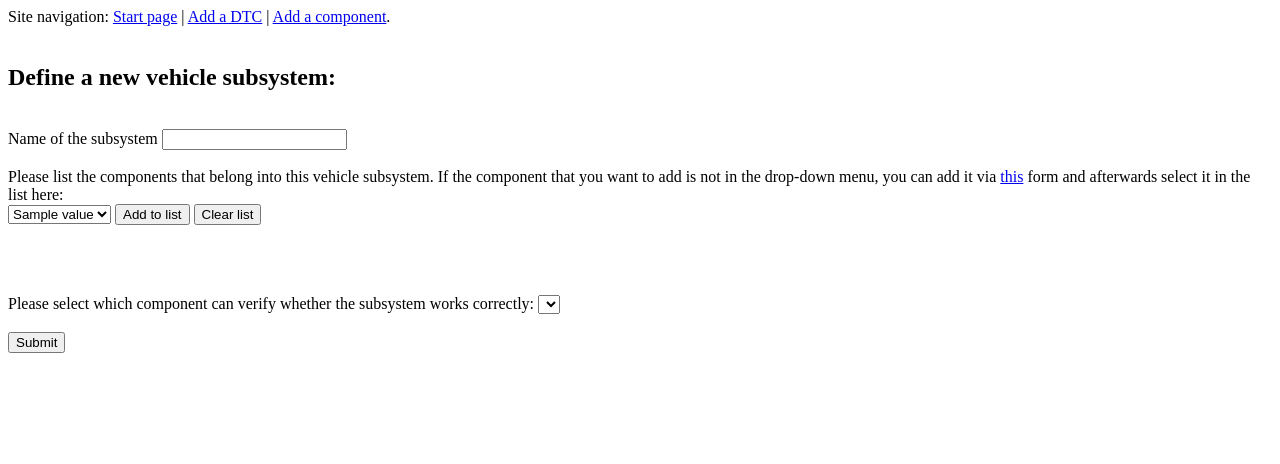
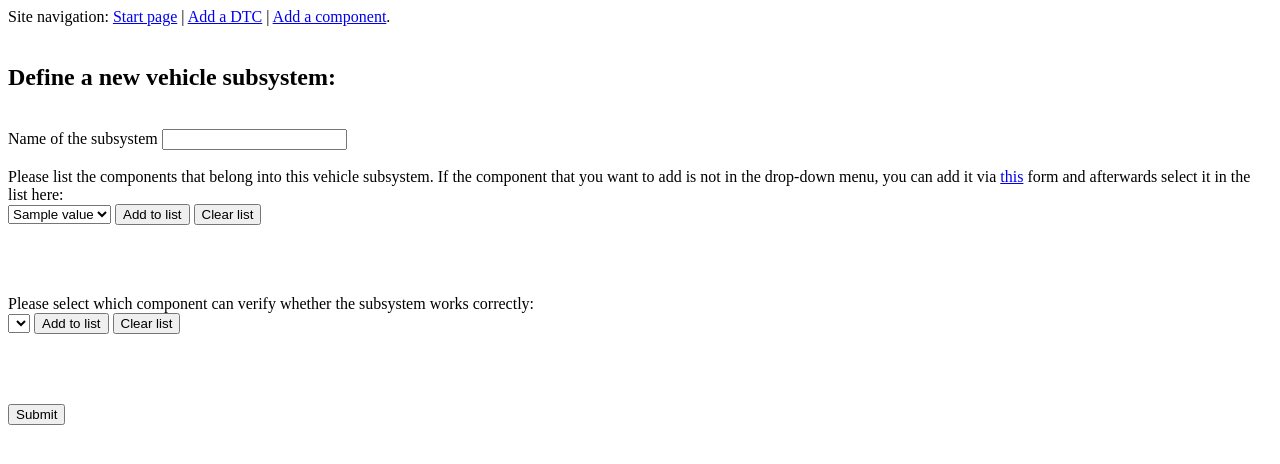
Before and after one commit to tbohne/obd_ontology, a Flask app: page /subsystem_form in a window 1280 px wide. Shown: the top 464 px of the page. Run offline with Flask 2, Linux system fonts and the light colour scheme; a database or web service that is not in the repository returns one stand-in record (values such as "Sample title"); data that the repository does not hold is empty; some libraries are stand-ins or nearby versions.

Commit message:
check for mandatory list entries and duplicate list entries, and allow multiple verifying components per subsystem

```diff
--- a/obd_ontology/app.py
+++ b/obd_ontology/app.py
@@ -11,7 +11,7 @@
 from obd_ontology.dtc_knowledge import DTCKnowledge
 from obd_ontology.knowledge_graph_query_tool import KnowledgeGraphQueryTool
 
-app = Flask(__name__, template_folder=os.path.abspath(os.path.join(os.path.dirname( __file__ ), '..', 'templates')))
+app = Flask(__name__, template_folder=os.path.abspath(os.path.join(os.path.dirname(__file__), '..', 'templates')))
 app.debug = True
 app.config['SECRET_KEY'] = os.getenv('SECRET_KEY', 'for dev')
 app.app_context()
@@ -100,7 +100,11 @@
 
     clear_components = SubmitField("Clear list")
 
-    verified_by = SelectField("component", choices=kg_query_tool.query_all_component_instances())
+    verifying_components = SelectField("component", choices=kg_query_tool.query_all_component_instances())
+
+    verifying_components_submit = SubmitField("Add to list")
+
+    clear_verifying_components = SubmitField("Clear list")
 
     final_submit = SubmitField("Submit")
 
@@ -167,7 +171,7 @@
     expert_knowledge_enhancer.fuseki_connection.extend_knowledge_graph(fact_list)
 
 
-def add_subsystem_to_knowledge_graph(vehicle_subsystem: str, contains: list, verified_by: str) -> None:
+def add_subsystem_to_knowledge_graph(vehicle_subsystem: str, contains: list, verified_by: list) -> None:
     """
     Adds a subsystem instance to the knowledge graph using the ExpertKnowledgeEnhancer.
 
@@ -177,7 +181,7 @@
     """
     assert isinstance(vehicle_subsystem, str)
     assert isinstance(contains, list)
-    assert isinstance(verified_by, str)
+    assert isinstance(verified_by, list)
 
     new_subsystem_knowledge = SubsystemKnowledge(vehicle_subsystem=vehicle_subsystem, contains=contains,
                                                  verified_by=verified_by)
@@ -203,30 +207,34 @@
     if form.validate_on_submit():
         if form.final_submit.data:
             if form.component_name.data:
-                if form.component_name.data in kg_query_tool.query_all_component_instances() and form.component_name.data != session.get(
-                        "component_name"):
-                    flash(
-                        "WARNING: This component already exists! If you are sure that you want to overwrite it, "
-                        "please click the submit button one more time.")
-                    session["component_name"] = form.component_name.data
+                if get_session_variable_list("affecting_components"):
+                    if form.component_name.data in kg_query_tool.query_all_component_instances() and form.component_name.data != session.get(
+                            "component_name"):
+                        flash(
+                            "WARNING: This component already exists! If you are sure that you want to overwrite it, "
+                            "please click the submit button one more time.")
+                        session["component_name"] = form.component_name.data
+                    else:
+                        assert form.measurements_possible.data == "Yes" or form.measurements_possible.data == "No"
+                        oscilloscope_useful = True if form.measurements_possible.data == "Yes" else False
+                        add_component_to_knowledge_graph(suspect_component=form.component_name.data,
+                                                         affected_by=get_session_variable_list("affecting_components"),
+                                                         oscilloscope=oscilloscope_useful)
+                        get_session_variable_list("affecting_components").clear()
+                        form.affecting_components.choices = kg_query_tool.query_all_component_instances()
+                        if form.component_name.data == session.get("component_name"):
+                            flash(f"The component {form.component_name.data} has successfully been overwritten.")
+                        else:
+                            flash(f"The component {form.component_name.data} has successfully been added.")
+                        return redirect(url_for('component_form'))
                 else:
-                    assert form.measurements_possible.data == "Yes" or form.measurements_possible.data == "No"
-                    oscilloscope_useful = True if form.measurements_possible.data == "Yes" else False
-                    add_component_to_knowledge_graph(suspect_component=form.component_name.data,
-                                                     affected_by=get_session_variable_list("affecting_components"),
-                                                     oscilloscope=oscilloscope_useful)
-                    get_session_variable_list("affecting_components").clear()
-                    form.affecting_components.choices = kg_query_tool.query_all_component_instances()
-                    if form.component_name.data == session.get("component_name"):
-                        flash(f"The component {form.component_name.data} has successfully been overwritten.")
-                    else:
-                        flash(f"The component {form.component_name.data} has successfully been added.")
-                    return redirect(url_for('component_form'))
+                    flash("Please add at least one component that affects the current component!")
             else:
                 flash("Please enter component name")
 
         elif form.affecting_component_submit.data:
-            get_session_variable_list("affecting_components").append(form.affecting_components.data)
+            if form.affecting_components.data not in get_session_variable_list("affecting_components"):
+                get_session_variable_list("affecting_components").append(form.affecting_components.data)
 
         elif form.clear_affecting_components.data:
             get_session_variable_list("affecting_components").clear()
@@ -253,48 +261,57 @@
         if form.final_submit.data:
             if form.dtc_name.data:
                 if form.fault_condition.data:
-                    if form.dtc_name.data in kg_query_tool.query_all_dtc_instances() and form.dtc_name.data != session.get("dtc_name"):
-                        flash(
-                            "WARNING: This DTC already exists! If you are sure that you want to overwrite it, please "
-                            "click the submit button one more time.")
-                        session["dtc_name"] = form.dtc_name.data
+                    if get_session_variable_list("symptom_list"):
+                        if get_session_variable_list("component_list"):
+                            if form.dtc_name.data in kg_query_tool.query_all_dtc_instances() and form.dtc_name.data != session.get("dtc_name"):
+                                flash(
+                                    "WARNING: This DTC already exists! If you are sure that you want to overwrite it, please "
+                                    "click the submit button one more time.")
+                                session["dtc_name"] = form.dtc_name.data
+                            else:
+                                add_dtc_to_knowledge_graph(dtc=form.dtc_name.data,
+                                                           occurs_with=get_session_variable_list("occurs_with_list"),
+                                                           fault_condition=form.fault_condition.data,
+                                                           symptoms=get_session_variable_list("symptom_list"),
+                                                           suspect_components=get_session_variable_list("component_list"))
+                                get_session_variable_list("component_list").clear()
+                                get_session_variable_list("symptom_list").clear()
+                                get_session_variable_list("occurs_with_list").clear()
+                                if form.dtc_name.data == session.get("dtc_name"):
+                                    flash(f"The DTC {form.dtc_name.data} has successfully been overwritten.")
+                                else:
+                                    flash(f"The DTC {form.dtc_name.data} has successfully been added.")
+
+                                return redirect(url_for('dtc_form'))
+                        else:
+                            flash("Please list components that should be checked!")
                     else:
-                        add_dtc_to_knowledge_graph(dtc=form.dtc_name.data,
-                                                   occurs_with=get_session_variable_list("occurs_with_list"),
-                                                   fault_condition=form.fault_condition.data,
-                                                   symptoms=get_session_variable_list("symptom_list"),
-                                                   suspect_components=get_session_variable_list("component_list"))
-                        get_session_variable_list("component_list").clear()
-                        get_session_variable_list("symptom_list").clear()
-                        get_session_variable_list("occurs_with_list").clear()
-                        if form.dtc_name.data == session.get("dtc_name"):
-                            flash(f"The DTC {form.dtc_name.data} has successfully been overwritten.")
-                        else:
-                            flash(f"The DTC {form.dtc_name.data} has successfully been added.")
-
-                        return redirect(url_for('dtc_form'))
+                        flash("Please add symptoms that can occur with the DTC!")
                 else:
                     flash("Please enter a fault condition description!")
             else:
                 flash("Please enter a DTC code!")
 
         elif form.add_component_submit.data:
-            get_session_variable_list("component_list").append(form.suspect_components.data)
+            if form.suspect_components.data not in get_session_variable_list("component_list"):
+                get_session_variable_list("component_list").append(form.suspect_components.data)
 
         elif form.symptoms_submit.data:
-            get_session_variable_list("symptom_list").append(form.symptoms.data)
+            if form.symptoms.data not in get_session_variable_list("symptom_list"):
+                get_session_variable_list("symptom_list").append(form.symptoms.data)
 
         elif form.new_symptom_submit.data:
 
             if form.new_symptom.data:
-                # ToDo: check if symptom is already in the list
-                get_session_variable_list("symptom_list").append(form.new_symptom.data)
+                if form.new_symptom.data not in get_session_variable_list("symptom_list"):
+                    get_session_variable_list("symptom_list").append(form.new_symptom.data)
 
             else:
                 flash("Please add the new symptom before submitting the symptom!")
 
         elif form.occurs_with_submit.data:
-            get_session_variable_list("occurs_with_list").append(form.occurs_with.data)
+            if form.occurs_with.data not in get_session_variable_list("occurs_with_list"):
+                get_session_variable_list("occurs_with_list").append(form.occurs_with.data)
 
         elif form.clear_occurs_with.data:
             get_session_variable_list("occurs_with_list").clear()
@@ -328,32 +345,45 @@
     if form.validate_on_submit():
         if form.final_submit.data:
             if form.subsystem_name.data:
-                if form.subsystem_name.data in kg_query_tool.query_all_vehicle_subsystem_instances() and form.subsystem_name.data != session.get(
-                        "subsystem_name"):
-                    flash(
-                        "WARNING: This vehicle subsystem already exists! If you are sure that you want to overwrite it,"
-                        " please click the submit button one more time.")
-                    session["subsystem_name"] = form.subsystem_name.data
+                if get_session_variable_list("subsystem_components"):
+                    if get_session_variable_list("verifying_components"):
+                        if form.subsystem_name.data in kg_query_tool.query_all_vehicle_subsystem_instances() and form.subsystem_name.data != session.get(
+                                "subsystem_name"):
+                            flash(
+                                "WARNING: This vehicle subsystem already exists! If you are sure that you want to overwrite it,"
+                                " please click the submit button one more time.")
+                            session["subsystem_name"] = form.subsystem_name.data
+                        else:
+                            add_subsystem_to_knowledge_graph(vehicle_subsystem=form.subsystem_name.data,
+                                                             contains=get_session_variable_list("subsystem_components"),
+                                                             verified_by=get_session_variable_list("verifying_components"))
+                            get_session_variable_list("subsystem_components").clear()
+                            if form.subsystem_name.data == session.get("subsystem_name"):
+                                flash(f"The vehicle subsystem called {form.subsystem_name.data} "
+                                      f"has successfully been overwritten.")
+                            else:
+                                flash(f"The vehicle subsystem called {form.subsystem_name.data} has successfully been added.")
+                            return redirect(url_for('subsystem_form'))
+                    else:
+                        flash("Please name at least one component that can verify whether this subsystem works correctly!")
                 else:
-                    add_subsystem_to_knowledge_graph(vehicle_subsystem=form.subsystem_name.data,
-                                                     contains=get_session_variable_list("subsystem_components"),
-                                                     verified_by=form.verified_by.data)
-                    get_session_variable_list("subsystem_components").clear()
-                    if form.subsystem_name.data == session.get("subsystem_name"):
-                        flash(f"The vehicle subsystem called {form.subsystem_name.data} "
-                              f"has successfully been overwritten.")
-                    else:
-                        flash(f"The vehicle subsystem called {form.subsystem_name.data} has successfully been added.")
-                    return redirect(url_for('subsystem_form'))
-
+                    flash("Please list the components that this subsystem comprises!")
             else:
                 flash("Please enter a name for the subsystem!")
 
         elif form.add_component_submit.data:
-            get_session_variable_list("subsystem_components").append(form.components.data)
+            if form.components.data not in get_session_variable_list("subsystem_components"):
+                get_session_variable_list("subsystem_components").append(form.components.data)
+
+        elif form.verifying_components_submit.data:
+            if form.verifying_components.data not in get_session_variable_list("verifying_components"):
+                get_session_variable_list("verifying_components").append(form.verifying_components.data)
 
         elif form.clear_components.data:
             get_session_variable_list("subsystem_components").clear()
+
+        elif form.clear_verifying_components.data:
+            get_session_variable_list("verifying_components").clear()
 
     if form.subsystem_name.data != session.get("subsystem_name"):
         session["subsystem_name"] = None
@@ -361,7 +391,7 @@
     form.components.choices = kg_query_tool.query_all_component_instances()
 
     return render_template('subsystem_form.html', form=form,
-                           components_variable_list=get_session_variable_list("subsystem_components"))
+                           components_variable_list=get_session_variable_list("subsystem_components"), verifying_components_list=get_session_variable_list("verifying_components"))
 
 
 if __name__ == '__main__':
--- a/obd_ontology/expert_knowledge_parser.py
+++ b/obd_ontology/expert_knowledge_parser.py
@@ -75,8 +75,8 @@
     :param lines: lines of the knowledge template
     :return: parsed subsystem knowledge
     """
-    subsystem = verified_by = ""
-    contains = []
+    subsystem = ""
+    contains = verified_by = []
 
     title_cnt = 0
     for line in lines:
@@ -90,7 +90,7 @@
         elif title_cnt == 4:  # 'contains' entries
             contains.append(line)
         elif title_cnt == 6:  # 'verified_by' entry
-            verified_by = line
+            verified_by = [line]
 
     return SubsystemKnowledge(subsystem, contains, verified_by)
 
--- a/obd_ontology/subsystem_knowledge.py
+++ b/obd_ontology/subsystem_knowledge.py
@@ -7,7 +7,7 @@
     Representation of vehicle-subsystem-related expert knowledge.
     """
 
-    def __init__(self, vehicle_subsystem: str, contains: list, verified_by: str) -> None:
+    def __init__(self, vehicle_subsystem: str, contains: list, verified_by: list) -> None:
         """
         Initializes the subsystem knowledge.
 
@@ -21,4 +21,4 @@
 
     def __str__(self):
         return "Vehicle Subsystem: " + self.vehicle_subsystem + "\nContains: " + str(self.contains) \
-               + "\nVerified by: " + self.verified_by
+               + "\nVerified by: " + str(self.verified_by)
--- a/templates/subsystem_form.html
+++ b/templates/subsystem_form.html
@@ -25,7 +25,12 @@
       {%endfor%}</p>
       <br> <br>
       Please select which component can verify whether the subsystem works correctly:
-      {{form.verified_by}}
+      <div> {{form.verifying_components}} {{form.verifying_components_submit}} {{form.clear_verifying_components}}</div>
+        <br>
+        <p style="color: blue;">
+      {%for i in verifying_components_list%}
+        {{i}},
+      {%endfor%}</p>
       <br> <br>
       {{form.final_submit}}
   </form>
```
Also changed, not shown: obd_ontology/expert_knowledge_enhancer.py (+7 -6 lines).
